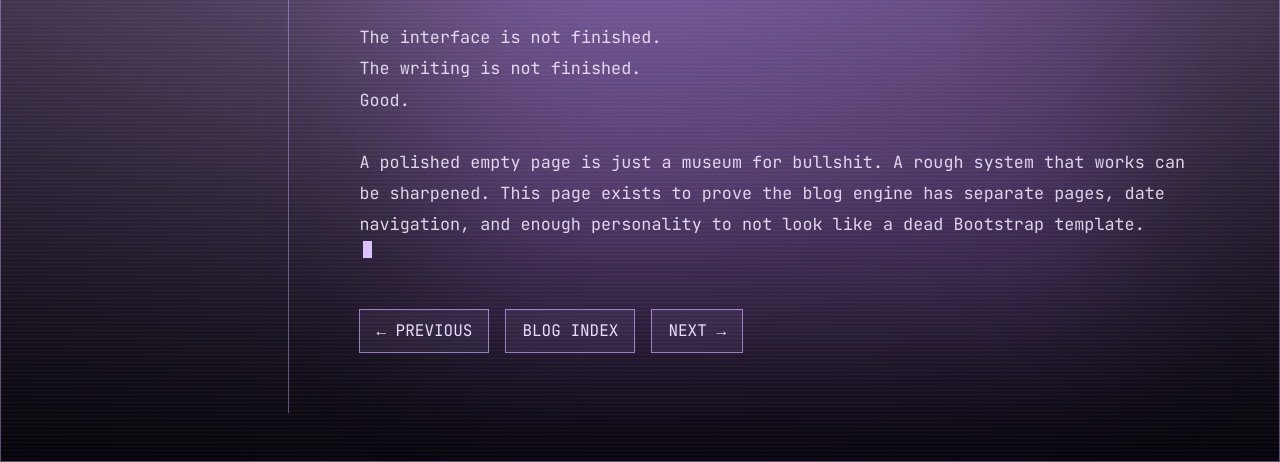
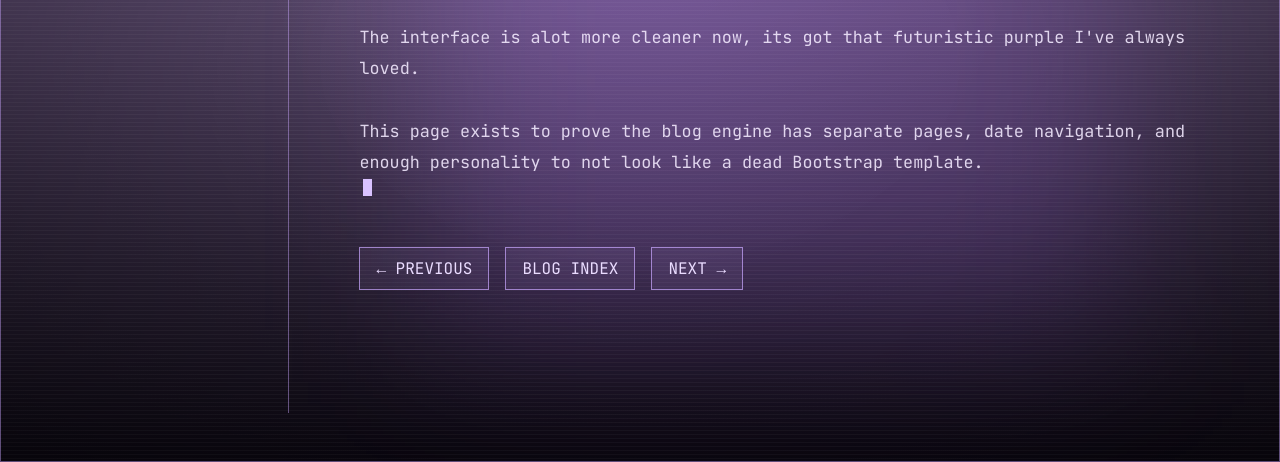
Before and after one commit to ThapaTheGreatest/Portfolio, a website: page blog-2026-04-14.html in a window 1280 px wide. Shown: the part 338-800 px from the top of the page. Drawn offline with nearby package versions, Linux system fonts and the light colour scheme.

Commit message:
Update blog title and introductory text

```diff
--- a/blog-2026-04-14.html
+++ b/blog-2026-04-14.html
@@ -4,7 +4,7 @@
 <head>
   <meta charset="UTF-8" />
   <meta name="viewport" content="width=device-width, initial-scale=1.0" />
-  <title>Purple Terminal Experiment — Prayash Thapa</title>
+  <title>Changes in Blogging Style — Prayash Thapa</title>
   <link rel="preconnect" href="https://fonts.googleapis.com" />
   <link rel="preconnect" href="https://fonts.gstatic.com" crossorigin />
   <link href="https://fonts.googleapis.com/css2?family=Cormorant+Garamond:ital,wght@0,300;0,400;0,600;1,300;1,400&family=JetBrains+Mono:wght@300;400;500&family=DM+Sans:wght@300;400;500&display=swap" rel="stylesheet" />
@@ -224,7 +224,7 @@
   </div>
 
   <script>
-    const text = "The interface is not finished.\nThe writing is not finished.\nGood.\n\nA polished empty page is just a museum for bullshit. A rough system that works can be sharpened. This page exists to prove the blog engine has separate pages, date navigation, and enough personality to not look like a dead Bootstrap template.";
+    const text = "The interface is alot more cleaner now, its got that futuristic purple I've always loved.\n\nThis page exists to prove the blog engine has separate pages, date navigation, and enough personality to not look like a dead Bootstrap template.";
     const target = document.getElementById("terminal-text");
     let i = 0;
 
```
